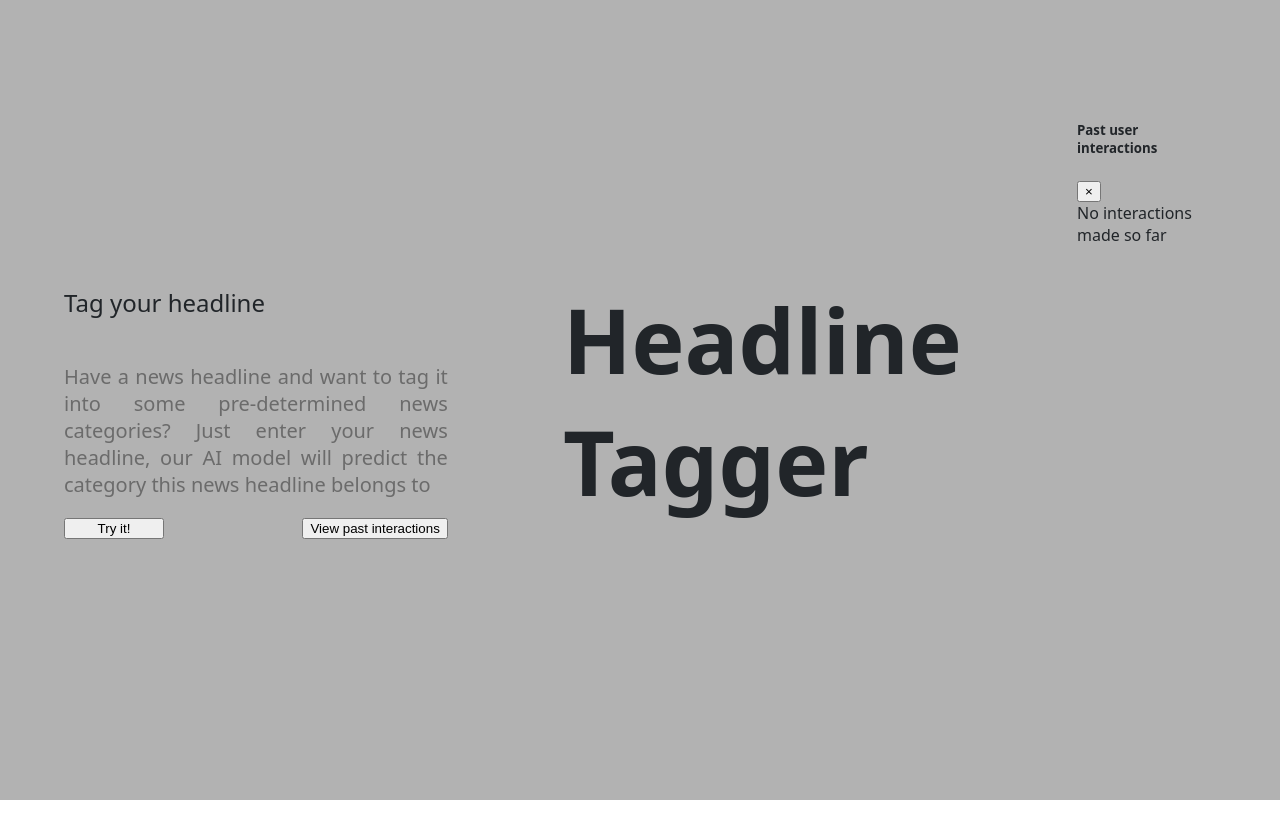
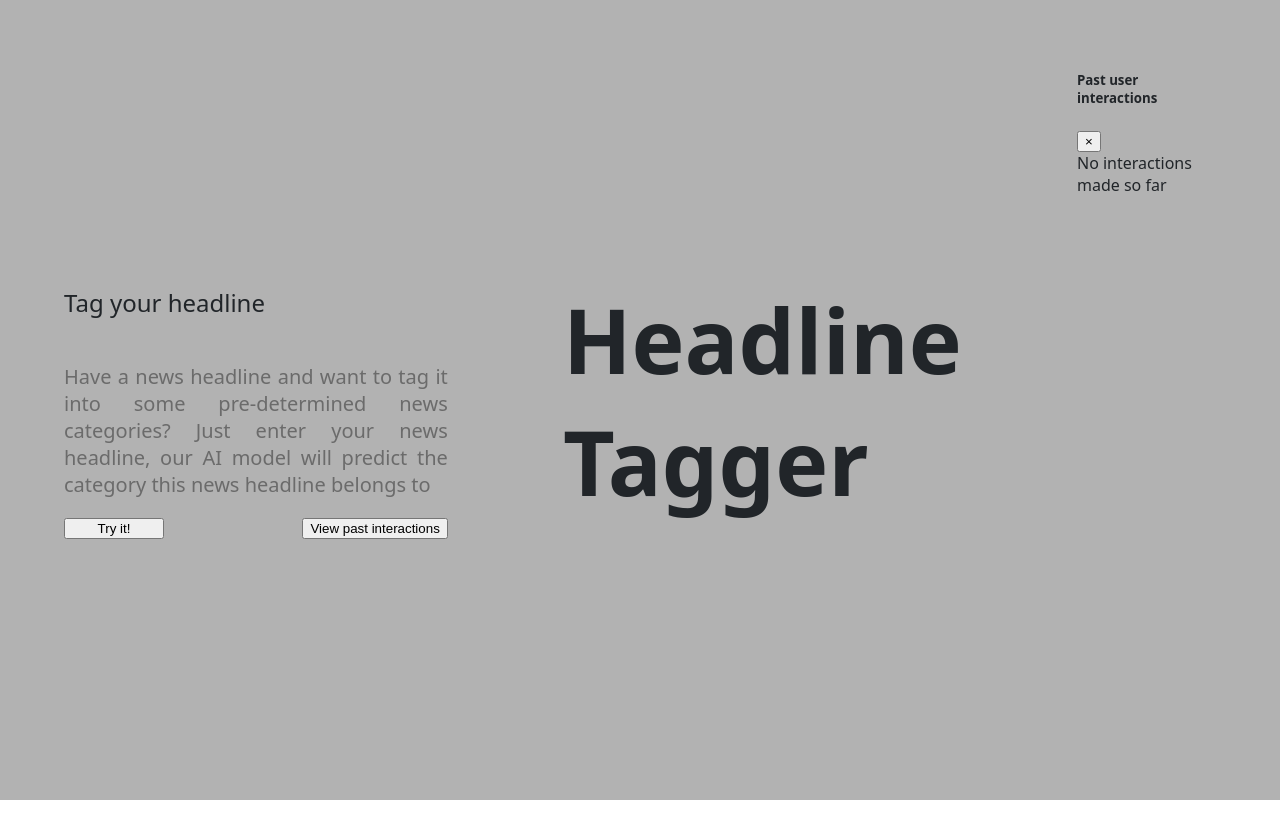
Before and after one commit to YRosh/headline-tagging, a Next.js app in the folder Frontend/headline-tagging/: page / in a window 1280 px wide. Both pictures are taken after a click on the button "View past interactions". Built offline with nearby package versions, Linux system fonts and the light colour scheme; no server answers.

Commit message:
minor adjustment

```diff
--- a/Frontend/headline-tagging/src/app/(components)/pastInteractionsModal.tsx
+++ b/Frontend/headline-tagging/src/app/(components)/pastInteractionsModal.tsx
@@ -37,7 +37,7 @@ const PastInteractionsModal = ({ closeModal }: { closeModal: Function }) => {
          role="dialog"
          style={{ display: "block" }}
       >
-         <div className="modal-dialog modal-lg" role="document">
+         <div className="modal-dialog modal-xl" role="document">
             <div className="modal-content">
                <div className="modal-header">
                   <h5 className="modal-title">Past user interactions</h5>
--- a/Frontend/headline-tagging/src/app/page.module.css
+++ b/Frontend/headline-tagging/src/app/page.module.css
@@ -80,7 +80,7 @@
 }
 
 .modalBody {
-   height: 500px;
+   height: 600px;
    overflow-y: scroll;
 }
 
```
